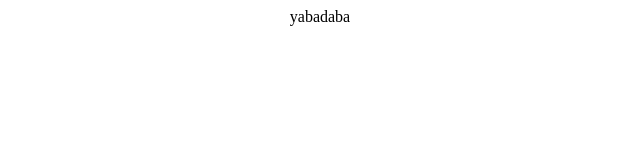
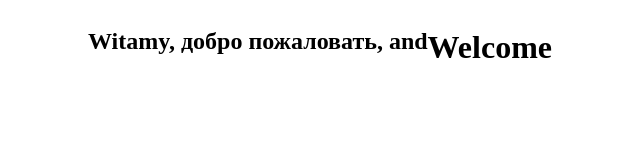
Before and after one commit to Syphxrrd/netlifyPage, a plain HTML site: page index.html in a window 1280 px wide. Shown: the whole page, without its empty margins (320-960 px from the left). Drawn offline with Linux system fonts and the light colour scheme.

Commit message:
i cant even test this, i hope it looks good lol

```diff
--- a/index.html
+++ b/index.html
@@ -3,11 +3,14 @@
 <head>
     <meta charset="UTF-8">
     <meta name="viewport" content="width=device-width, initial-scale=1.0">
-    <title>Sypherrd Netlify</title>
+    <title>Nullifyrr Netlify</title>
     <link rel="stylesheet" href="style.css">
     <link rel="script" href="script.js">
 </head>
 <body>
-    <div class="centered">yabadaba</div>
+    <div class="welcome">
+        <h2>Witamy, добро пожаловать, and</h2> <br>
+        <h1>Welcome</h1>
+    </div>
 </body>
 </html>
--- a/style.css
+++ b/style.css
@@ -1,4 +1,4 @@
-.centered {
+.welcome {
     display: flex;
     justify-content: center;
 }
```
Also changed, not shown: 1 other file.
